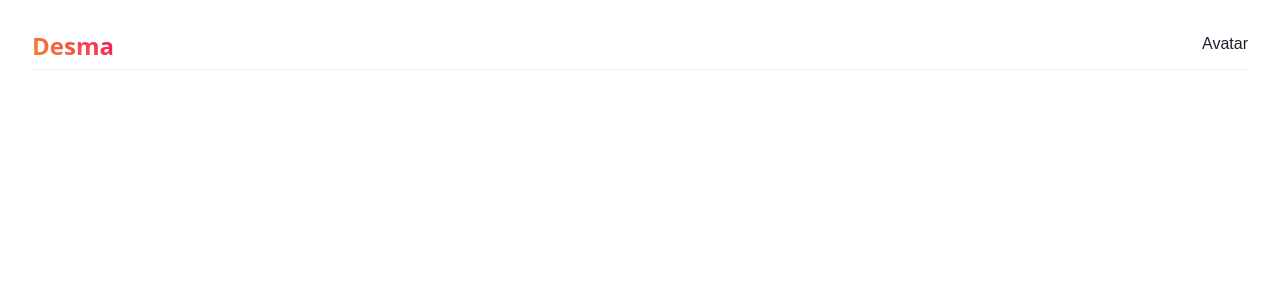
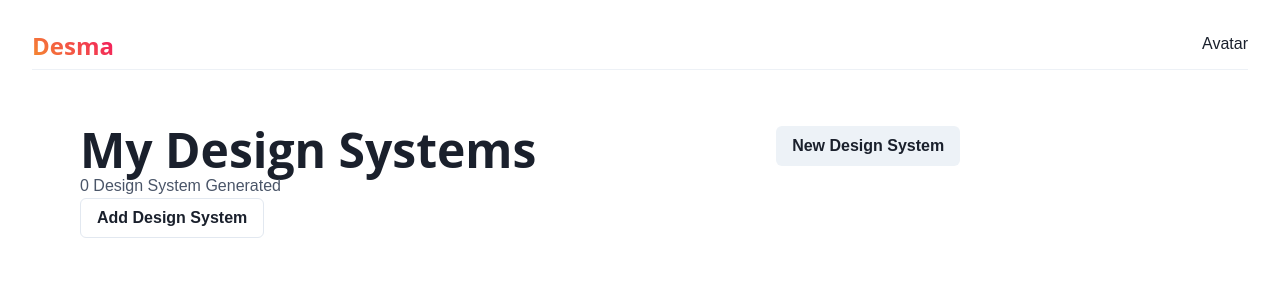
Before and after one commit to PedroEdu6786/desma-v2, a Next.js app: page /dashboard in a window 1280 px wide. Shown: the top 300 px of the page. Built offline with nearby package versions, Linux system fonts and the light colour scheme.

Commit message:
:construction: Place the UI elements of the designer section

```diff
--- a/src/pages/dashboard.tsx
+++ b/src/pages/dashboard.tsx
@@ -1,12 +1,37 @@
-import { NextPage } from "next";
-import { Layout } from "../components/Layout";
+import { Button, Grid, GridItem, Heading, Link, Text } from '@chakra-ui/react';
+import { NextPage } from 'next';
+import { Layout } from '../components/Layout';
 
 const Dashboard: NextPage = (props) => {
-    return (
-        <Layout>
+  return (
+    <Layout>
+      <Grid
+        p="12"
+        gridTemplateAreas={`"header button_add"
+                            "counter button_add"
+                            "main main"`}
+      >
+        <GridItem area="header">
+          <Heading as="h2" size="2xl">
+            My Design Systems
+          </Heading>
+        </GridItem>
+        <GridItem area="counter">
+          <Text color="gray.600">0 Design System Generated</Text>
+        </GridItem>
+        <GridItem area="button_add">
+          <Link href="/designer">
+            <Button>New Design System</Button>
+          </Link>
+        </GridItem>
+        <GridItem area="main">
+          <Link href="/designer">
+            <Button variant="outline">Add Design System</Button>
+          </Link>
+        </GridItem>
+      </Grid>
+    </Layout>
+  );
+};
 
-        </Layout>
-    )
-}
-
-export default Dashboard
+export default Dashboard;
```
